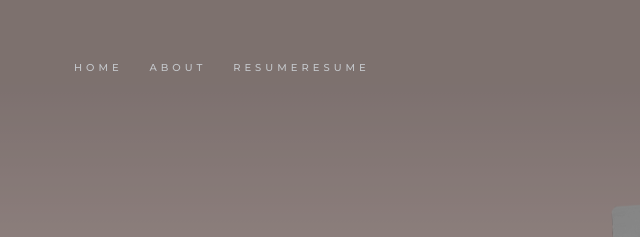
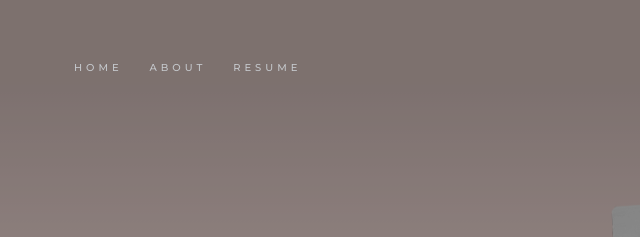
Before and after one commit to janineapb/Janine-PortfolioSite, a plain HTML site: page index.html in a window 1280 px wide. Shown: the top 237 px of the page, 132-772 px from the left. Drawn offline with Linux system fonts and the light colour scheme.

Commit message:
Update index.html

```diff
--- a/index.html
+++ b/index.html
@@ -63,7 +63,7 @@
                     <li><a class="smoothscroll" href="#hero" title="Intro">Home</a></li>
                     <!-- <li><a class="smoothscroll" href="#work" title="Case Studies">Case Studies</a></li> -->
                     <li><a href="/about.html" title="About">About</a></li>
-                    <li><a href="/janine-ux-resume.pdf" target="blank" title="Resume">Resume</a><a href="/janine-ux-resume.pdf" target="blank" title="Resume">Resume</a></li>
+                    <li><a href="/janine-ux-resume.pdf" target="blank" title="Resume">Resume</a></li>
                 </ul>
             </nav> <!-- end s-header__nav-wrap -->
 
```
